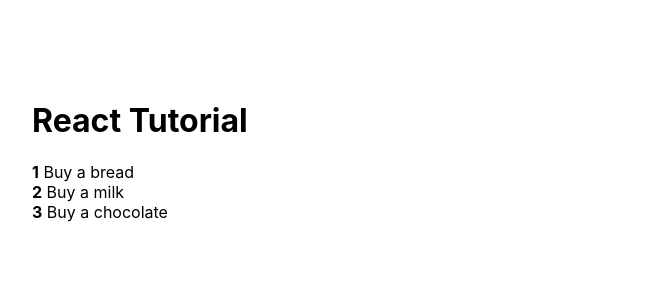
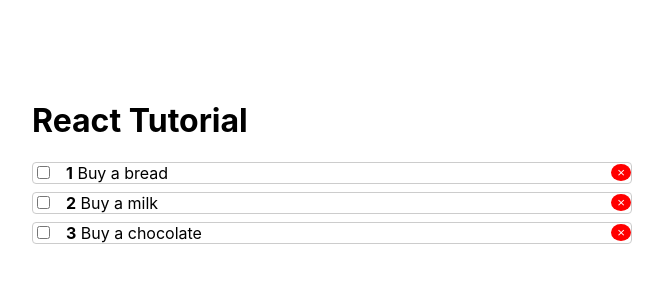
Before and after one commit to maxxdev/react-projects, a React (Create React App) app: page / in a window 1280 px wide. Shown: the top 300 px of the page, without its empty margins (308-971 px from the left). Built offline with nearby package versions, Linux system fonts and the light colour scheme.

Commit message:
change state of todos

```diff
--- a/src/App.js
+++ b/src/App.js
@@ -2,17 +2,29 @@
 import TodoList from "./Todo/TodoList";
 
 function App() {
-  const todos = [
+  const [todos, setTodos] = React.useState([
     {id: 1, completed: false, title: 'Buy a bread'},
     {id: 2, completed: false, title: 'Buy a milk'},
     {id: 3, completed: false, title: 'Buy a chocolate'}
-  ]
+  ])
+
+
+  function toggleTodo(id) {
+    setTodos(todos.map(todo => {
+        if (todo.id === id) {
+          todo.completed = !todo.completed
+        }
+        return todo
+      })
+    )
+  }
+
   return (
     <div className="wrapper">
       <h1>React Tutorial</h1>
-      <TodoList todos={todos}/>
+      <TodoList todos={todos} onToggle={toggleTodo}/>
     </div>
   );
 }
 
-  export default App;
+export default App;
--- a/src/Todo/TodoItem.js
+++ b/src/Todo/TodoItem.js
@@ -1,15 +1,41 @@
 import React from "react";
 import PropTypes from 'prop-types'
-import TodoList from "./TodoList";
 
-function TodoItem({todo, index}) {
+const styles = {
+  li: {
+    display: 'flex',
+    justifyContent: 'space-between',
+    alignItems: 'center',
+    padding: '.5 rem 1rem',
+    border: '1px solid #ccc',
+    borderRadius: '4px',
+    marginBottom: '.5rem'
+  },
+  input: {
+    marginRight: '1rem'
+  }
+}
+
+function TodoItem({todo, index, onChange}) {
   return (
-    <li><strong>{index + 1}</strong> {todo.title}</li>
+    <li style={styles.li}>
+      <span>
+        <input type="checkbox"
+               style={styles.input}
+               onChange={() => onChange(todo.id)}
+        />
+      <strong>{index + 1}</strong>
+        &nbsp;
+        {todo.title}
+      </span>
+      <button className="rm">&times;</button>
+    </li>
   )
 }
 
 TodoItem.propTypes = {
   todo: PropTypes.object.isRequired,
-  index: PropTypes.number
+  index: PropTypes.number,
+  onChange: PropTypes.func.isRequired
 }
 export default TodoItem
--- a/src/Todo/TodoList.js
+++ b/src/Todo/TodoList.js
@@ -15,14 +15,20 @@
   return (
     <ul style={styles.ul}>
       {props.todos.map((todo, index) => {
-        return <TodoItem todo={todo} key={todo.id} index={index}/>
+        return <TodoItem
+          todo={todo}
+          key={todo.id}
+          index={index}
+          onChange={props.onToggle}
+        />
       })}
     </ul>
   )
 }
 
 TodoList.propTypes = {
-  todos: PropTypes.arrayOf(PropTypes.object).isRequired
+  todos: PropTypes.arrayOf(PropTypes.object).isRequired,
+  onToggle: PropTypes.func.isRequired
 }
 
 export default TodoList
--- a/src/index.css
+++ b/src/index.css
@@ -17,3 +17,10 @@
     margin: 0 auto;
     width: 600px;
 }
+
+.rm {
+    background: red;
+    border-radius: 50%;
+    color: #FFF;
+    border: none;
+}
```
